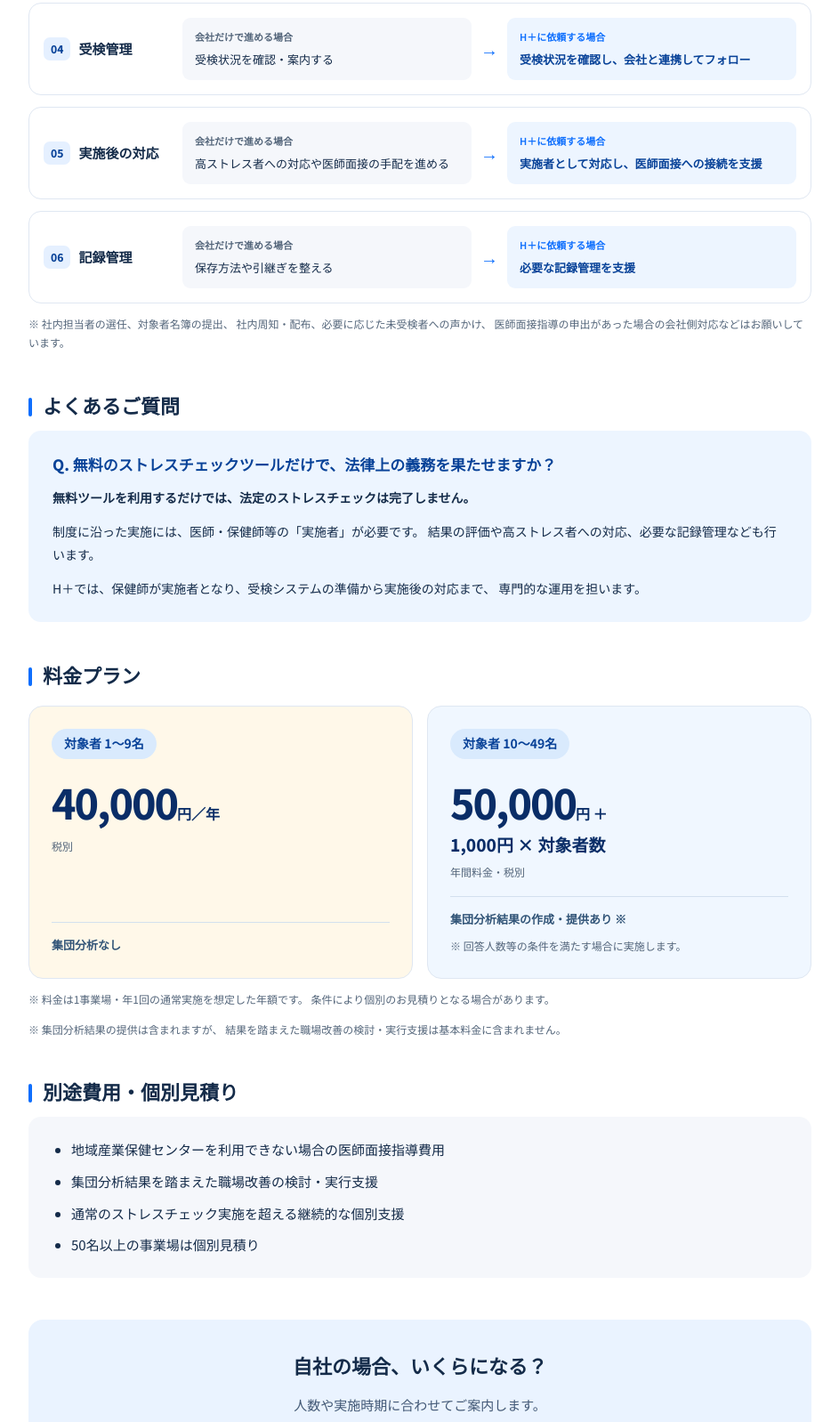
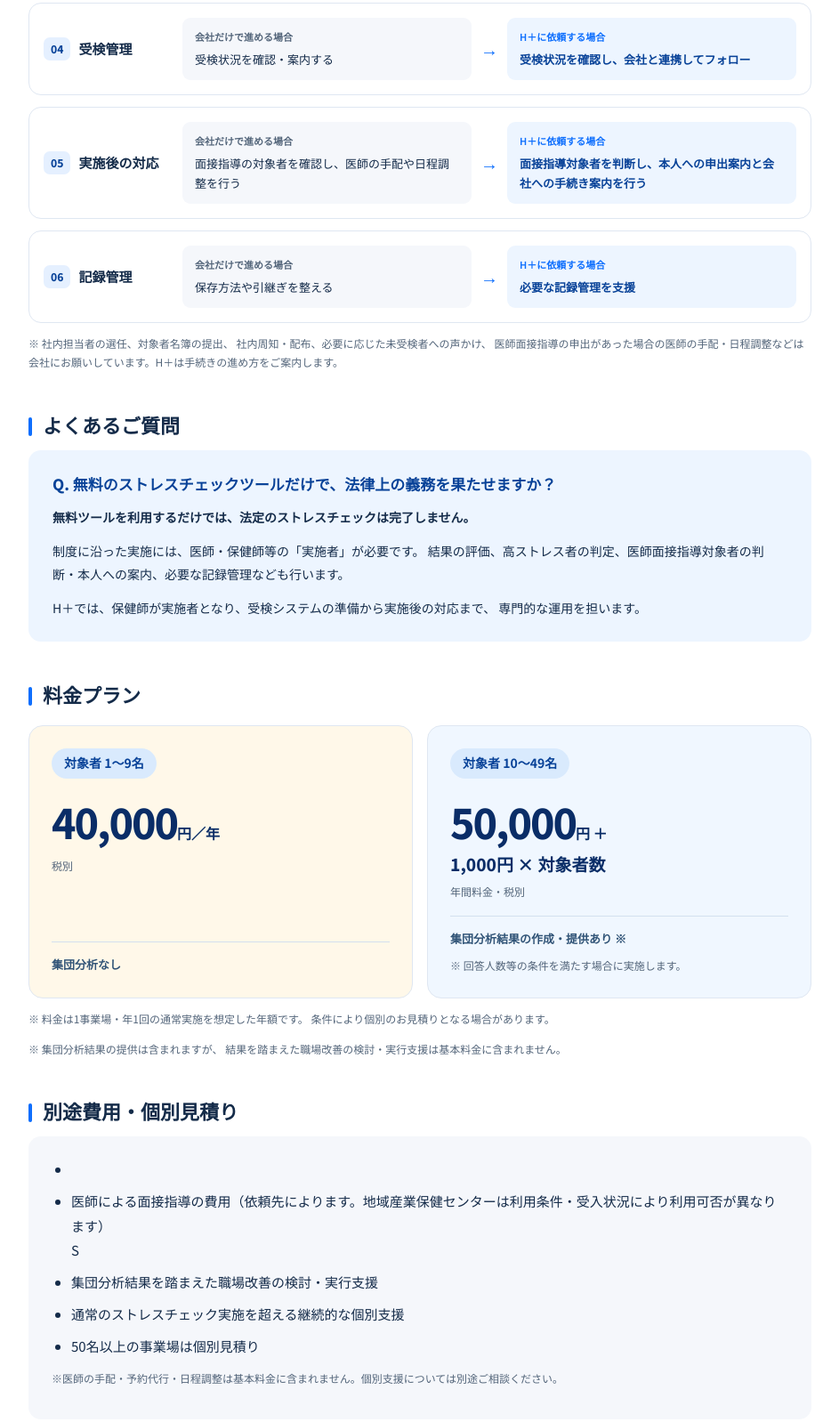
Before and after one commit to kenko365office-ctrl/hplus-site, a plain HTML site: page stresscheck/index.html in a window 1280 px wide. Shown: the part 903-2501 px from the top of the page at 89% size, without its empty margins (168-1111 px from the left). Drawn offline with Linux system fonts and the light colour scheme.

Commit message:
ストレスチェック 医師面接支援の説明を明確化

```diff
--- a/stresscheck/index.html
+++ b/stresscheck/index.html
@@ -481,12 +481,12 @@
           <div class="compare-name"><span class="number">05</span>実施後の対応</div>
           <div class="compare-box before">
             <span class="compare-label">会社だけで進める場合</span>
-            高ストレス者への対応や医師面接の手配を進める
+           面接指導の対象者を確認し、医師の手配や日程調整を行う
           </div>
           <span class="compare-arrow" aria-hidden="true"></span>
           <div class="compare-box after">
             <span class="compare-label">H＋に依頼する場合</span>
-            実施者として対応し、医師面接への接続を支援
+            面接指導対象者を判断し、本人への申出案内と会社への手続き案内を行う
           </div>
         </article>
 
@@ -507,7 +507,7 @@
       <p class="small">
         ※ 社内担当者の選任、対象者名簿の提出、
         社内周知・配布、必要に応じた未受検者への声かけ、
-        医師面接指導の申出があった場合の会社側対応などはお願いしています。
+        医師面接指導の申出があった場合の医師の手配・日程調整などは会社にお願いしています。H＋は手続きの進め方をご案内します。
       </p>
     </section>
 
@@ -521,7 +521,7 @@
           <p><strong>無料ツールを利用するだけでは、法定のストレスチェックは完了しません。</strong></p>
           <p>
             制度に沿った実施には、医師・保健師等の「実施者」が必要です。
-            結果の評価や高ストレス者への対応、必要な記録管理なども行います。
+            結果の評価、高ストレス者の判定、医師面接指導対象者の判断・本人への案内、必要な記録管理なども行います。
           </p>
           <p>
             H＋では、保健師が実施者となり、受検システムの準備から実施後の対応まで、
@@ -564,11 +564,12 @@
       <h2 id="extra-heading">別途費用・個別見積り</h2>
       <div class="notes-box">
         <ul>
-          <li>地域産業保健センターを利用できない場合の医師面接指導費用</li>
+          <li><li>医師による面接指導の費用（依頼先によります。地域産業保健センターは利用条件・受入状況により利用可否が異なります）</li>S</li>
           <li>集団分析結果を踏まえた職場改善の検討・実行支援</li>
           <li>通常のストレスチェック実施を超える継続的な個別支援</li>
           <li>50名以上の事業場は個別見積り</li>
         </ul>
+        <p class="small">※医師の手配・予約代行・日程調整は基本料金に含まれません。個別支援については別途ご相談ください。</p>
       </div>
     </section>
 
```
